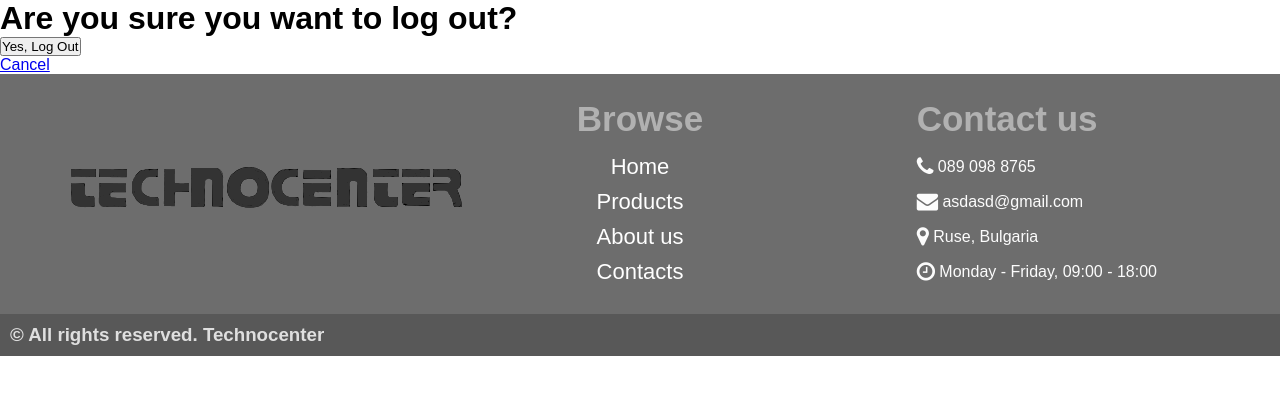
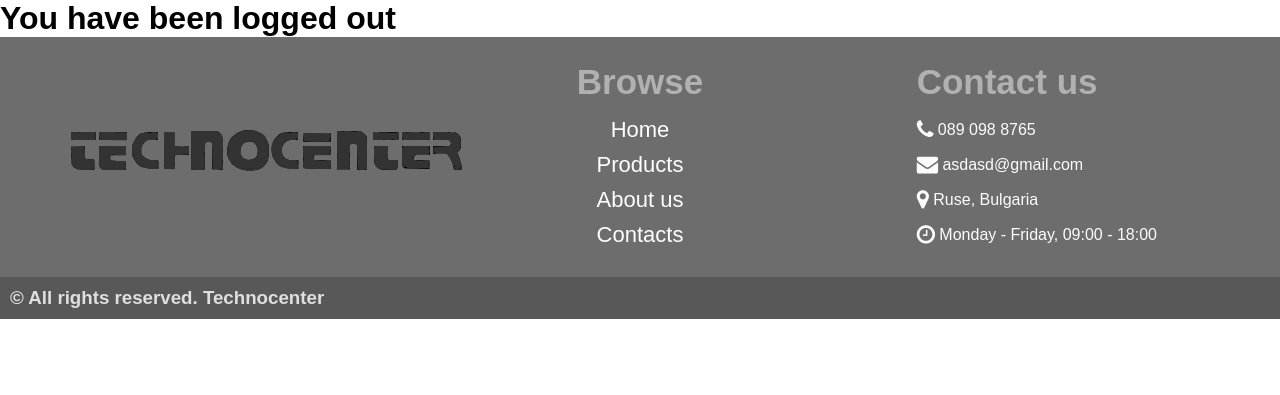
Before and after one commit to Pavcho/Soft-Final-Project, a Django app: page /accounts/logout in a window 1280 px wide. Shown: the part 120-515 px from the top of the page. Run offline with Django 5.2, Linux system fonts and the light colour scheme.

Commit message:
logout page updated
made it so it instantly logs you out when you go to the logout page

```diff
--- a/websiteApp/templates/accounts/logout.html
+++ b/websiteApp/templates/accounts/logout.html
@@ -3,12 +3,7 @@
 {% block content %}
 
 <body>
-    <h1>Are you sure you want to log out?</h1>
-    <form method="POST" action="{% url 'login' %}">
-        {% csrf_token %}
-        <button type="submit">Yes, Log Out</button>
-    </form>
-    <a href="{% url 'home' %}">Cancel</a>
+    <h1>You have been logged out</h1>
 </body>
 
 {% endblock %}
```
